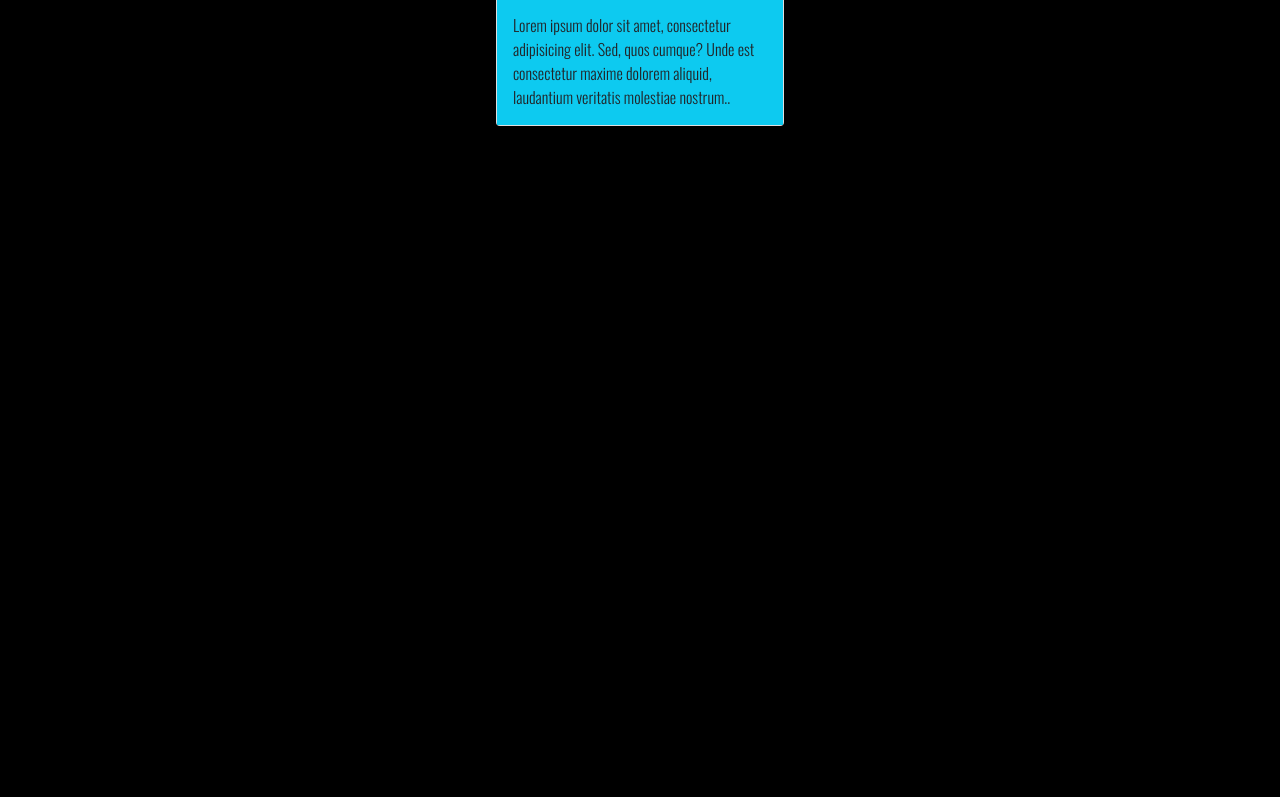
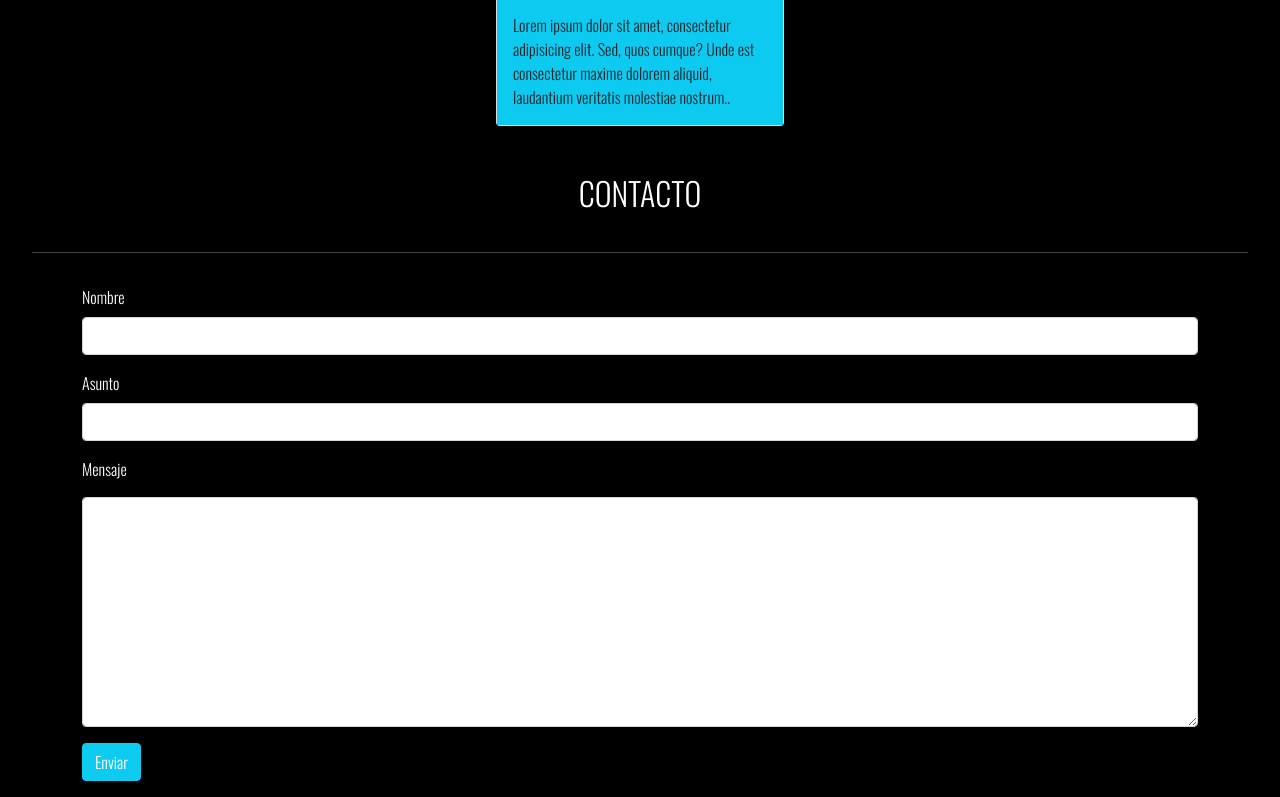
Before and after one commit to kariwah/prueba, a plain HTML site: page index.html in a window 1280 px wide. Shown: the part 2185-2982 px from the top of the page. Before the commit the page ends 2311 px from the top, so only its background shows below. Drawn offline with nearby package versions, Linux system fonts and the light colour scheme.

Commit message:
cuarto commir, se añade seccion contacto con su respectivo formulario

```diff
--- a/index.html
+++ b/index.html
@@ -184,11 +184,39 @@
                 </div>
             </div>
         </div>
+        <!--termino seccion destacados-->
         <section>
-            <!-- fin seccion destacados-->
-            <section>
-                <!--aquí ira sección contacto-->
-            </section>
+            <!--seccion contacto-->
+            <h2 id="Contacto" class="text-center text-uppercase text-white py-3 pt-5 mb-4">Contacto</h2>
+            <hr class="mx-auto text-white acheR">
+            <div class="container pt-3">
+                <div class="row">
+                    <div class="col">
+                        <form>
+                            <div class="mb-3">
+                                <label for="exampleInputEmail1" class="form-label text-white">Nombre</label>
+                                <input type="text" class="form-control" id="exampleInputEmail1"
+                                    aria-describedby="emailHelp">
+                            </div>
+                            <div class="mb-3">
+                                <label for="exampleInputPassword1" class="form-label text-white">Asunto</label>
+                                <input type="text" class="form-control" id="exampleInputPassword1">
+                            </div>
+                            <div class="mb-3">
+                                <label for="exampleFormControlTextarea1"
+                                    class="form-label text-white mb-3">Mensaje</label>
+                                <textarea class="form-control" id="exampleFormControlTextarea1" rows="9"></textarea>
+                            </div>
+                            <div class="mb-3">
+                                <button type="submit m-0" id="enviar" class="btn btn-info text-white"
+                                    data-bs-toggle="tooltip" data-bs-placement="right"
+                                    title="Enviar correo">Enviar</button>
+                            </div>
+                        </form>
+                    </div>
+                </div>
+            </div>
+        </section> <!-- termino seccion contacto-->
         <footer>
             <!--aquí ira footer con sus iconos-->
         </footer>
@@ -203,4 +231,5 @@
         <!--mi script-->
         <script src="assets/js/script.js"> </script>
 </body>
+
 </html>
```
Lines whose indentation alone changed are shown as unchanged.
